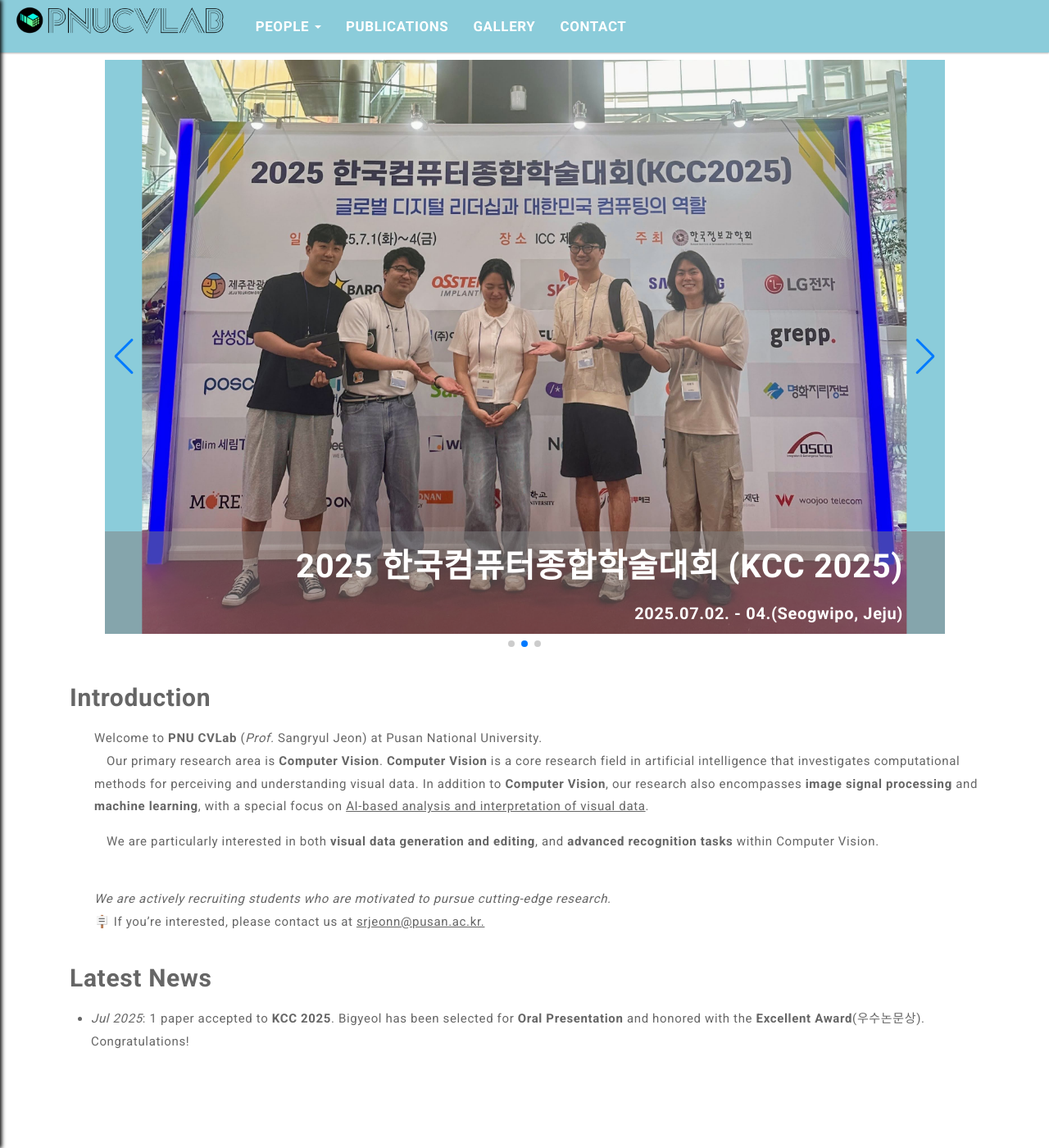
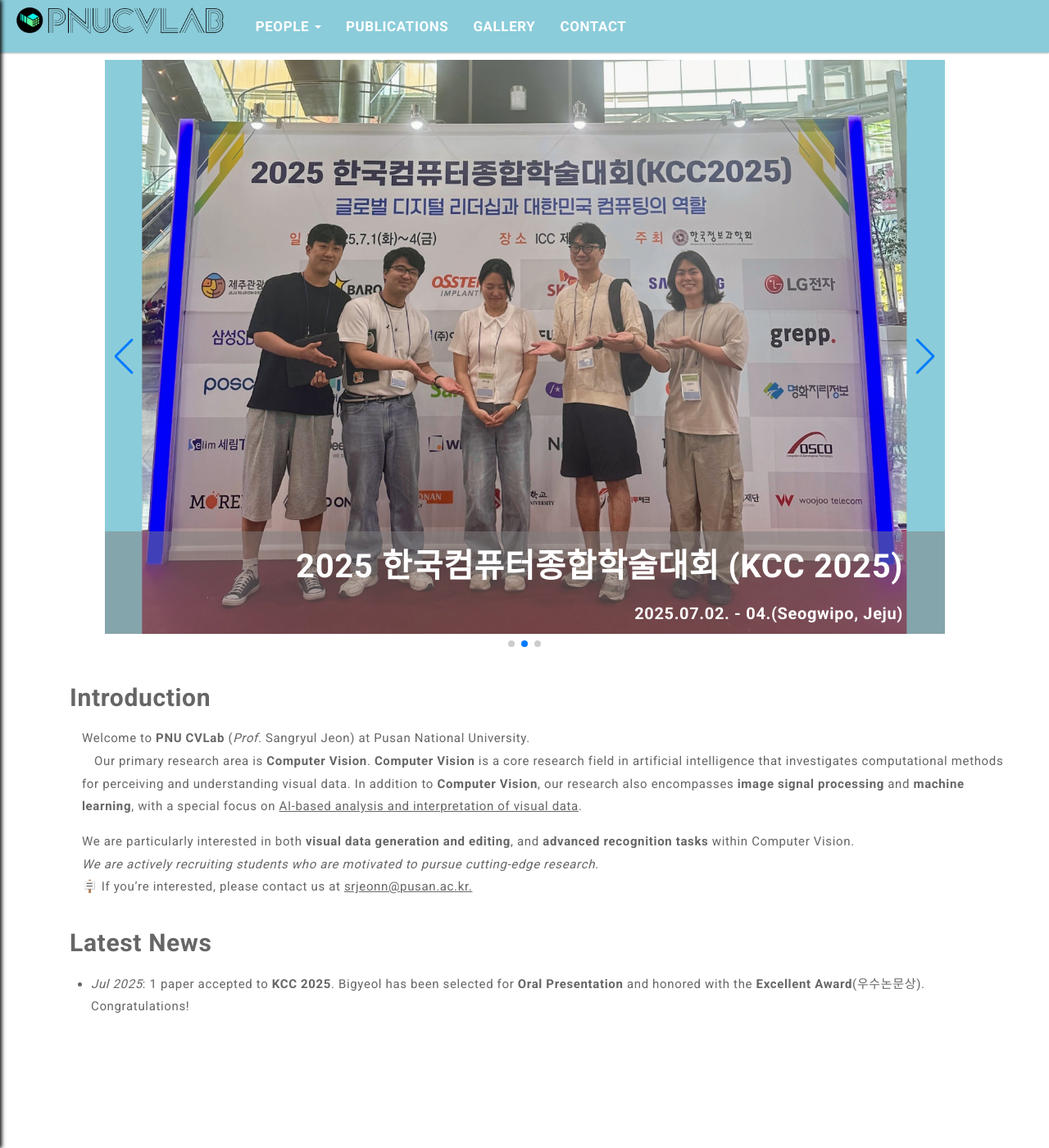
Before and after one commit to pnucvlab/pnucvlab.github.io, a Jekyll site: the page built from index.html, in a window 1280 px wide and 1400 px high, scrolled down 57 px. Shown: the whole window at 82% size. Built offline with Jekyll 4.4.1, drawn with Linux system fonts in a browser that asks for light colours; the list of posts is cut into pages by our own code.

Commit message:
Edit Home

```diff
--- a/assets/css/main.css
+++ b/assets/css/main.css
@@ -402,7 +402,7 @@ body {
 
 .home-text {
   font-size: 15px;
-  padding-left: 2em;
+  padding-left: 1em;
 }
 
 .home-text p {
--- a/index.html
+++ b/index.html
@@ -69,7 +69,7 @@ permalink: /
     <p>Our primary research area is <b>Computer Vision</b>. <b>Computer Vision</b> is a core research field in artificial intelligence
     that investigates computational methods for perceiving and understanding visual data. In addition to <strong>Computer Vision</strong>, our research also encompasses <strong>image signal processing</strong> and
     <strong>machine learning</strong>, with a special focus on <u>AI-based analysis and interpretation of visual data</u>.<br></p>
-    <p>We are particularly interested in both <strong>visual data generation and editing</strong>, and <strong>advanced recognition tasks</strong> within Computer Vision.<br><br></p>
+    We are particularly interested in both <strong>visual data generation and editing</strong>, and <strong>advanced recognition tasks</strong> within Computer Vision.<br>
     <i>We are actively recruiting students who are motivated to pursue cutting-edge research.</i><br>
     🪧 If you’re interested, please contact us at <u>srjeonn@pusan.ac.kr.</u>
   </div>
```
